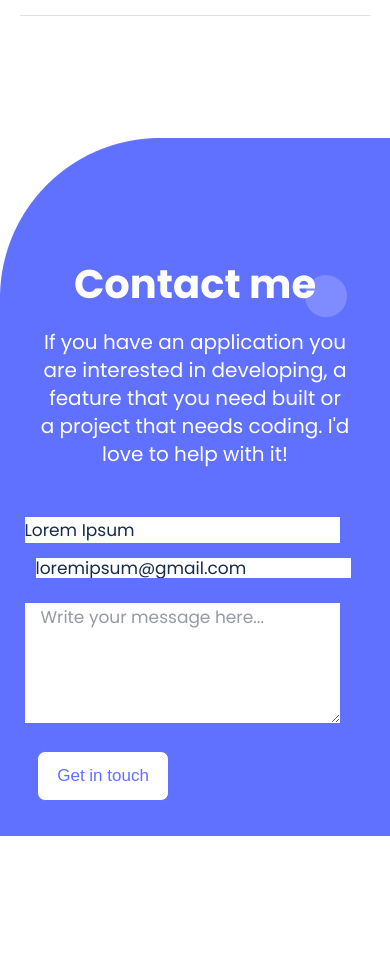
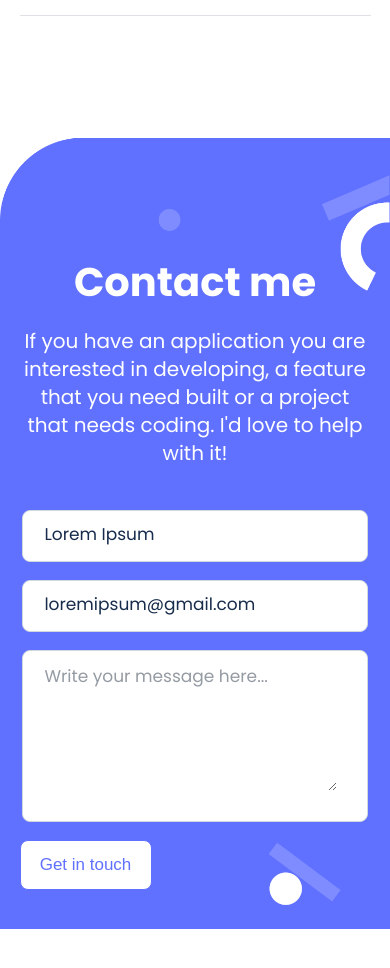
Before and after one commit to jcmunav63/mv_portfolio2, a plain HTML site: page index.html in a window 390 px wide. Shown: the part 4280-5248 px from the top of the page. Before the commit the page ends 5116 px from the top, so only its background shows below. Drawn offline with Linux system fonts and the light colour scheme.

Commit message:
Edit css file to correct Stylelint errors in contact form for mobile version.

```diff
--- a/css/styles.css
+++ b/css/styles.css
@@ -89,34 +89,10 @@
     font-size: 18px;
   }
 
-  .rotate {
-    animation: rotation 2s  linear;
-  }
-
-  .rotate:hover {
-    animation: rotation 2s linear;
-  }
-
-  @keyframes rotation {
-    from { transform: rotate(0deg); }
-    to { transform: rotate(359deg); }
-  }
-
   .name {
     width: 85%;
     margin-top: 20px;
     margin-left: 24px;
-  }
-
-  #delay {
-    font-size: 40px;
-    transition-property: font-size;
-    transition-duration: 1.5s;
-    transition-delay: 1s;
-  }
-
-  #delay:hover {
-    font-size: 48px;
   }
 
   .desc {
@@ -471,17 +447,10 @@
     background-image: url("../images/blue-background.png");
     background-repeat: no-repeat;
     width: 100%;
-    height: 100%;
-    margin: 0;
-    padding: 0;
-  }
-
-  #contact-form {
-    box-sizing: border-box;
-    width: 90%;
-    margin: 0% auto 0% auto;
-    display: flex;
-    flex-direction: column;
+    height: auto;
+    background-position: 0% 1.5%;
+    background-size: 100%;
+    margin-bottom: 25px;
   }
 
   #contactf {
@@ -491,7 +460,7 @@
     font-size: 40px;
     color: #fff;
     text-align: center;
-    padding-top: 33%;
+    padding-top: 29%;
   }
 
   .paragraph2 {
@@ -505,13 +474,25 @@
     text-align: center;
   }
 
-  .paragraph2:hover {
-    transform: translate(16px, 0);
+  .box2 {
+    background-color: #fff;
+    border: solid 1px #cfd8dc;
+    border-radius: 8px;
+    width: 88%;
+    height: 50px;
+    color: #172b4d;
+    margin: 0 auto 18px auto;
+    vertical-align: middle;
   }
 
-  .form1 {
-    display: flex;
-    flex-direction: column;
+  .box3 {
+    background-color: #fff;
+    border: solid 1px #cfd8dc;
+    border-radius: 8px;
+    width: 88%;
+    height: 170px;
+    color: #b3bac5;
+    margin: 0 auto 18px auto;
   }
 
   #names {
@@ -524,26 +505,21 @@
 
   #names::placeholder {
     color: #172b4d;
-    margin: 15px 38px 15px 16px;
+    padding-left: 16px;
+  }
+
+  #email {
+    vertical-align: middle;
+    color: #172b4b;
+    font-size: 17px;
+    margin-top: 10px;
+    margin-left: 5px;
     width: 90%;
   }
 
-  #email {
-    font-size: 17px;
-    font-weight: 500;
-    line-height: 20px;
-    color: #172b4d;
-    margin: 15px 38px 15px 16px;
-    width: 90%;
-  }
-
-  #textarea {
-    font-size: 17px;
-    font-weight: 400;
-    line-height: 24px;
-    color: #959ba3;
-    margin: 12px 16px 24px 16px;
-    width: 90%;
+  #email::placeholder {
+    color: #172b4b;
+    padding-left: 16px;
   }
 
   #textarea {
@@ -605,18 +581,6 @@
     margin: 0 0 10% 5%;
   }
 
-  #names::placeholder {
-    color: #172b4d;
-  }
-
-  #email::placeholder {
-    color: #172b4b;
-  }
-
-  #message::placeholder {
-    color: #b3bac5;
-  }
-
   #delay {
     font-size: 40px;
     transition-property: font-size;
@@ -626,6 +590,10 @@
 
   #delay:hover {
     font-size: 48px;
+  }
+
+  .paragraph2:hover {
+    transform: translate(16px, 0);
   }
 
   .grow { transition: all 0.2s ease-in-out; }
@@ -1145,7 +1113,7 @@
   /* Contact form section */
   #foot {
     box-sizing: border-box;
-    background: url("/images/bg-contact.png");
+    background: url("../images/bg-contact.png");
     background-size: cover;
     background-position: right 100% top 0%;
     background-repeat: no-repeat;
@@ -1177,16 +1145,6 @@
     text-align: center;
     width: 87%;
     height: 54px;
-  }
-
-  #desc3 {
-    margin: 10px auto 28px auto;
-    font-weight: 400;
-    font-size: 20px;
-    width: 87%;
-    color: #ebebff;
-    line-height: 28px;
-    text-align: center;
   }
 
   #desc3 {
```
